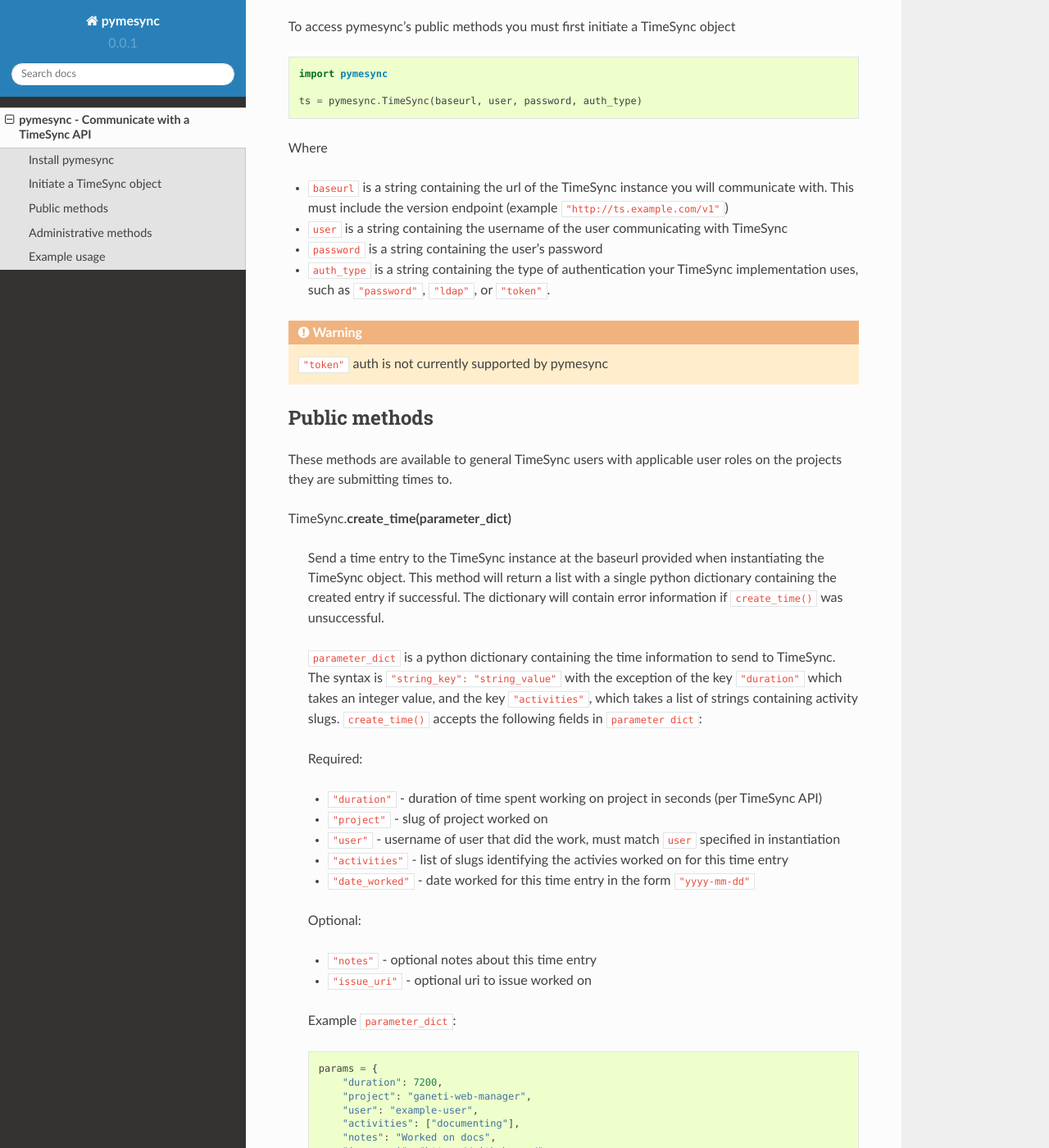
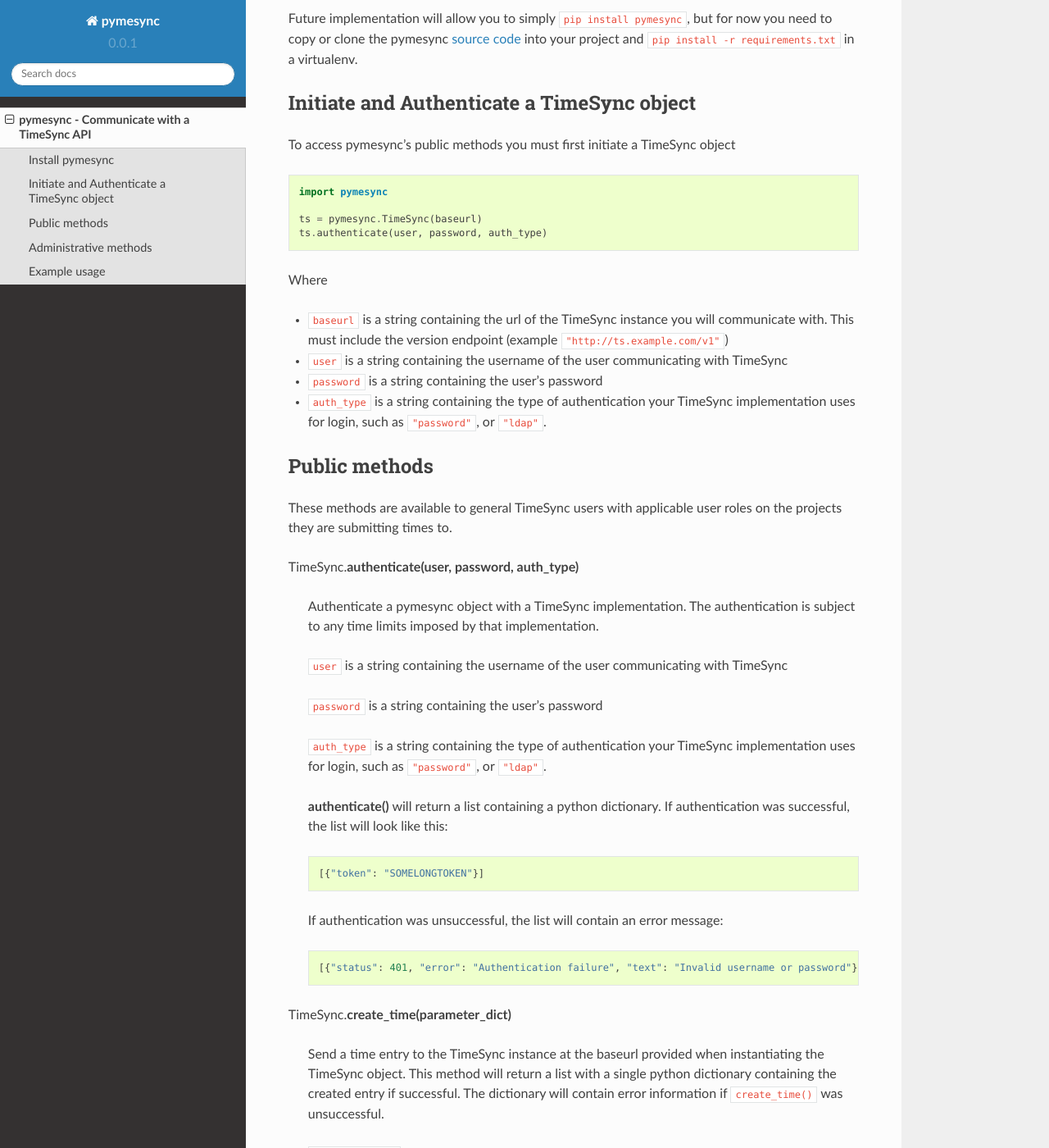
Before and after one commit to osuosl/pymesync, a Sphinx documentation site: the page built from docs/source/usage.rst, in a window 1280 px wide and 1400 px high, scrolled down 1369 px. Shown: the whole window at 82% size. Built offline with Sphinx 7.4.7 and the Read the Docs theme 2.0.0, drawn with Linux system fonts in a browser that asks for light colours; some of the changed text lies outside the part shown.

Commit message:
Initial documentation for authenticate()

```diff
--- a/docs/source/usage.rst
+++ b/docs/source/usage.rst
@@ -11,6 +11,8 @@ built in Node.js, can be found at `github.com/osuosl/timesync-node`_.
 
 This module allows users to
 
+* Authenticate a pymesync object with a TimeSync implementation
+  (**authenticate()**)
 * Send times, projects, and activities to TimeSync (**create_time()**,
   **create_project()**, **create_activity()**),
 * Update times, projects, and activities (**update_time()**,
@@ -24,6 +26,11 @@ Pymesync currently supports the following TimeSync API versions:
 
 All of these methods return a list of one or more python dictionaries (or an
 empty list if TimeSync has no records).
+
+* **authenticate(username, password, auth_type)** - Authenticates a pymesync
+  object with a TimeSync implementation
+
+|
 
 * **create_time(parameter_dict)** - Sends time to TimeSync baseurl set in
   constructor
@@ -55,8 +62,8 @@ now you need to copy or clone the pymesync `source code`_ into your project and
 
 .. _source code: https://github.com/osuosl/pymesync
 
-Initiate a TimeSync object
---------------------------
+Initiate and Authenticate a TimeSync object
+-------------------------------------------
 
 To access pymesync's public methods you must first initiate a TimeSync object
 
@@ -64,7 +71,8 @@ To access pymesync's public methods you must first initiate a TimeSync object
 
     import pymesync
 
-    ts = pymesync.TimeSync(baseurl, user, password, auth_type)
+    ts = pymesync.TimeSync(baseurl)
+    ts.authenticate(user, password, auth_type)
 
 Where
 
@@ -75,18 +83,39 @@ Where
   TimeSync
 * ``password`` is a string containing the user's password
 * ``auth_type`` is a string containing the type of authentication your TimeSync
-  implementation uses, such as ``"password"``, ``"ldap"``, or ``"token"``.
-
-.. warning::
-
-    ``"token"`` auth is not currently supported by pymesync
-
+  implementation uses for login, such as ``"password"``, or ``"ldap"``.
 
 Public methods
 --------------
 
 These methods are available to general TimeSync users with applicable user roles
 on the projects they are submitting times to.
+
+TimeSync.\ **authenticate(user, password, auth_type)**
+
+    Authenticate a pymesync object with a TimeSync implementation. The
+    authentication is subject to any time limits imposed by that implementation.
+
+    ``user`` is a string containing the username of the user communicating with
+    TimeSync
+
+    ``password`` is a string containing the user's password
+
+    ``auth_type`` is a string containing the type of authentication your TimeSync
+    implementation uses for login, such as ``"password"``, or ``"ldap"``.
+
+    **authenticate()** will return a list containing a python dictionary. If
+    authentication was successful, the list will look like this:
+
+    .. code-block:: python
+
+      [{"token": "SOMELONGTOKEN"}]
+
+    If authentication was unsuccessful, the list will contain an error message:
+
+    .. code-block:: python
+
+      [{"status": 401, "error": "Authentication failure", "text": "Invalid username or password"}]
 
 TimeSync.\ **create_time(parameter_dict)**
 
@@ -443,7 +472,9 @@ Example usage
 
     >>> import pymesync
     >>>
-    >>> ts = pymesync.TimeSync('http://ts.example.com/v1', 'username', 'userpass', 'password')
+    >>> ts = pymesync.TimeSync("http://ts.example.com/v1")
+    >>> ts.authenticate("username", "userpass", "password")
+    >>>[{"token": "SOMELONGTOKEN"}]
     >>> params = {
     ...    "duration": 12,
     ...    "project": "ganeti-web-manager",
```
